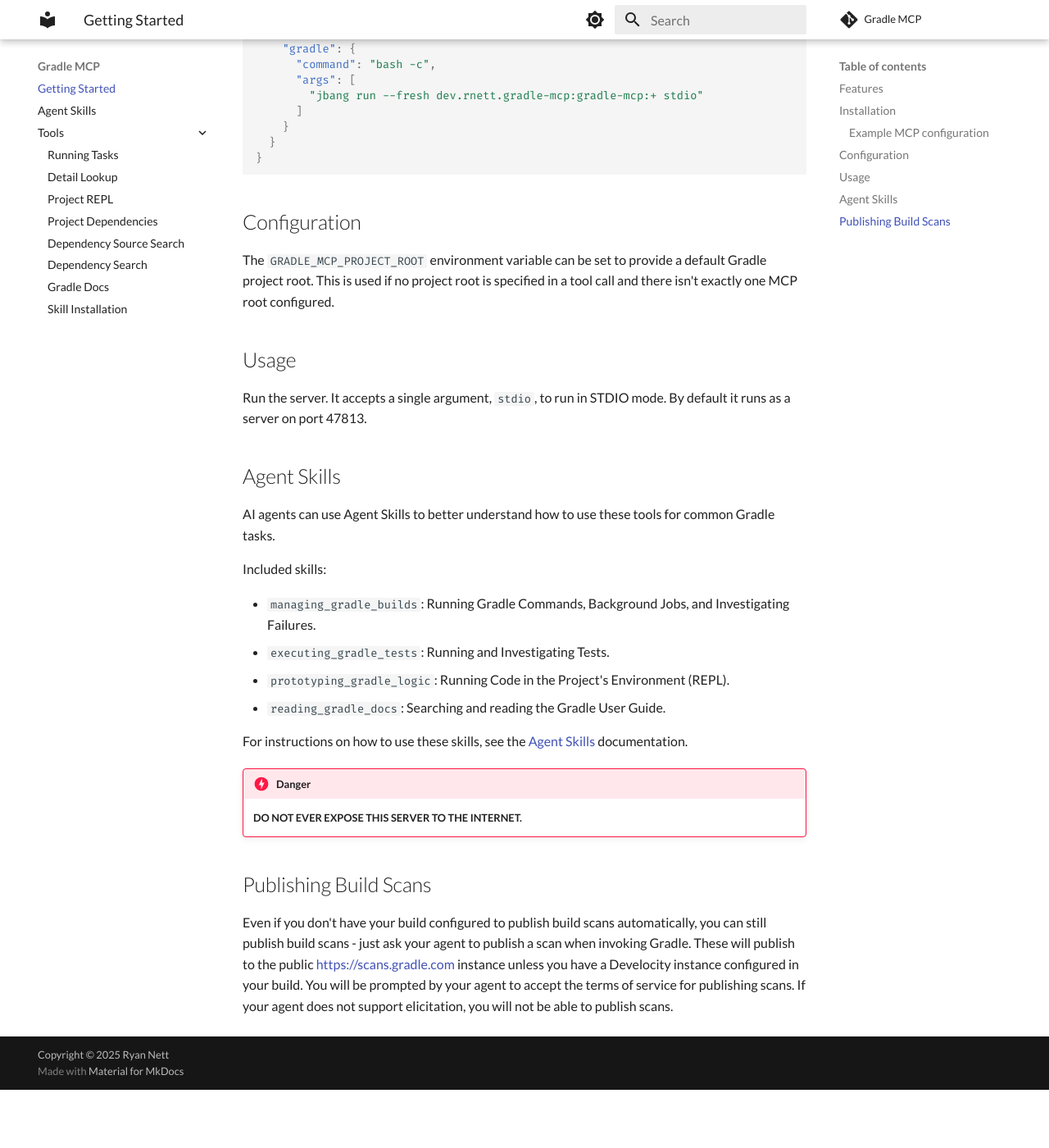
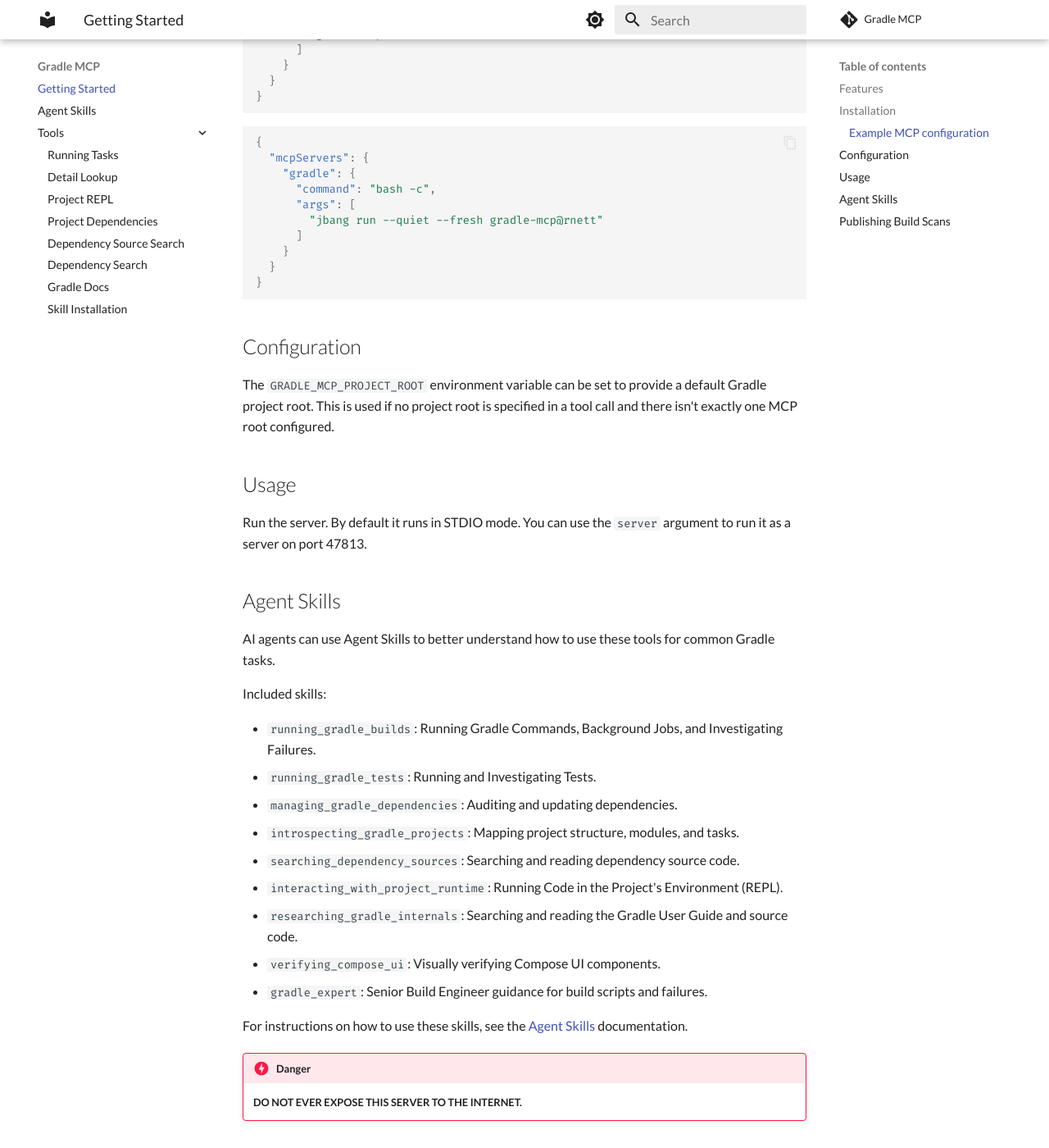
Before and after one commit to rnett/gradle-mcp, an MkDocs documentation site: the page built from docs/index.md, in a window 1280 px wide and 1400 px high, scrolled down 1785 px. Shown: the whole window at 82% size. Built offline with MkDocs 1.6.1 and Material for MkDocs 9.7.7, drawn with Linux system fonts in a browser that asks for light colours; comment, search, counter and statistics services are not loaded; the version menu is left out; before the commit the page ends 3114 px from its top, so only the background shows below that; some of the changed text lies outside the part shown.

Commit message:
Update docs and make stdio the default

````diff
--- a/docs/index.md
+++ b/docs/index.md
@@ -32,15 +32,23 @@
 Use [jbang](https://www.jbang.dev/documentation/jbang/latest/installation.html):
 
 ```shell
-jbang run --fresh dev.rnett.gradle-mcp:gradle-mcp:+ stdio
+# For releases
+jbang run --quiet --fresh gradle-mcp@rnett
+
+# For snapshots
+jbang run --quiet --fresh gradle-mcp-snapshot@rnett
 ```
 
-For snapshots:
+Alternatively, run the GAV directly:
 
 ```shell
+# For releases
+jbang run --fresh dev.rnett.gradle-mcp:gradle-mcp:+
+
+# For snapshots
 jbang run --fresh \
   --repos snapshots=https://central.sonatype.com/repository/maven-snapshots/ \
-  dev.rnett.gradle-mcp:gradle-mcp:+ stdio
+  dev.rnett.gradle-mcp:gradle-mcp:+
 ```
 
 You can add an alias to make invoking it easier:
@@ -49,7 +57,7 @@
 jbang alias add dev.rnett.gradle-mcp:gradle-mcp:+
 ```
 
-Then run it with `jbang --fresh gradle-mcp stdio`.
+Then run it with `jbang --fresh gradle-mcp`.
 
 Or even install it as a command (`gradle-mcp`):
 
@@ -69,9 +77,9 @@
       "command": "jbang",
       "args": [
         "run",
+        "--quiet",
         "--fresh",
-        "dev.rnett.gradle-mcp:gradle-mcp:+",
-        "stdio"
+        "gradle-mcp@rnett"
       ]
     }
   }
@@ -84,7 +92,7 @@
     "gradle": {
       "command": "bash -c",
       "args": [
-        "jbang run --fresh dev.rnett.gradle-mcp:gradle-mcp:+ stdio"
+        "jbang run --quiet --fresh gradle-mcp@rnett"
       ]
     }
   }
@@ -99,8 +107,8 @@
 ## Usage
 
 Run the server.
-It accepts a single argument, `stdio`, to run in STDIO mode.
-By default it runs as a server on port 47813.
+By default it runs in STDIO mode.
+You can use the `server` argument to run it as a server on port 47813.
 
 ## Agent Skills
 
@@ -108,10 +116,15 @@
 
 Included skills:
 
-- `managing_gradle_builds`: Running Gradle Commands, Background Jobs, and Investigating Failures.
-- `executing_gradle_tests`: Running and Investigating Tests.
-- `prototyping_gradle_logic`: Running Code in the Project's Environment (REPL).
-- `reading_gradle_docs`: Searching and reading the Gradle User Guide.
+- `running_gradle_builds`: Running Gradle Commands, Background Jobs, and Investigating Failures.
+- `running_gradle_tests`: Running and Investigating Tests.
+- `managing_gradle_dependencies`: Auditing and updating dependencies.
+- `introspecting_gradle_projects`: Mapping project structure, modules, and tasks.
+- `searching_dependency_sources`: Searching and reading dependency source code.
+- `interacting_with_project_runtime`: Running Code in the Project's Environment (REPL).
+- `researching_gradle_internals`: Searching and reading the Gradle User Guide and source code.
+- `verifying_compose_ui`: Visually verifying Compose UI components.
+- `gradle_expert`: Senior Build Engineer guidance for build scripts and failures.
 
 For instructions on how to use these skills, see the [Agent Skills](skills.md) documentation.
 
````
Also changed, not shown: README.md (+37 -7 lines), docs/skills.md (+7 -5 lines), 2 other files.
